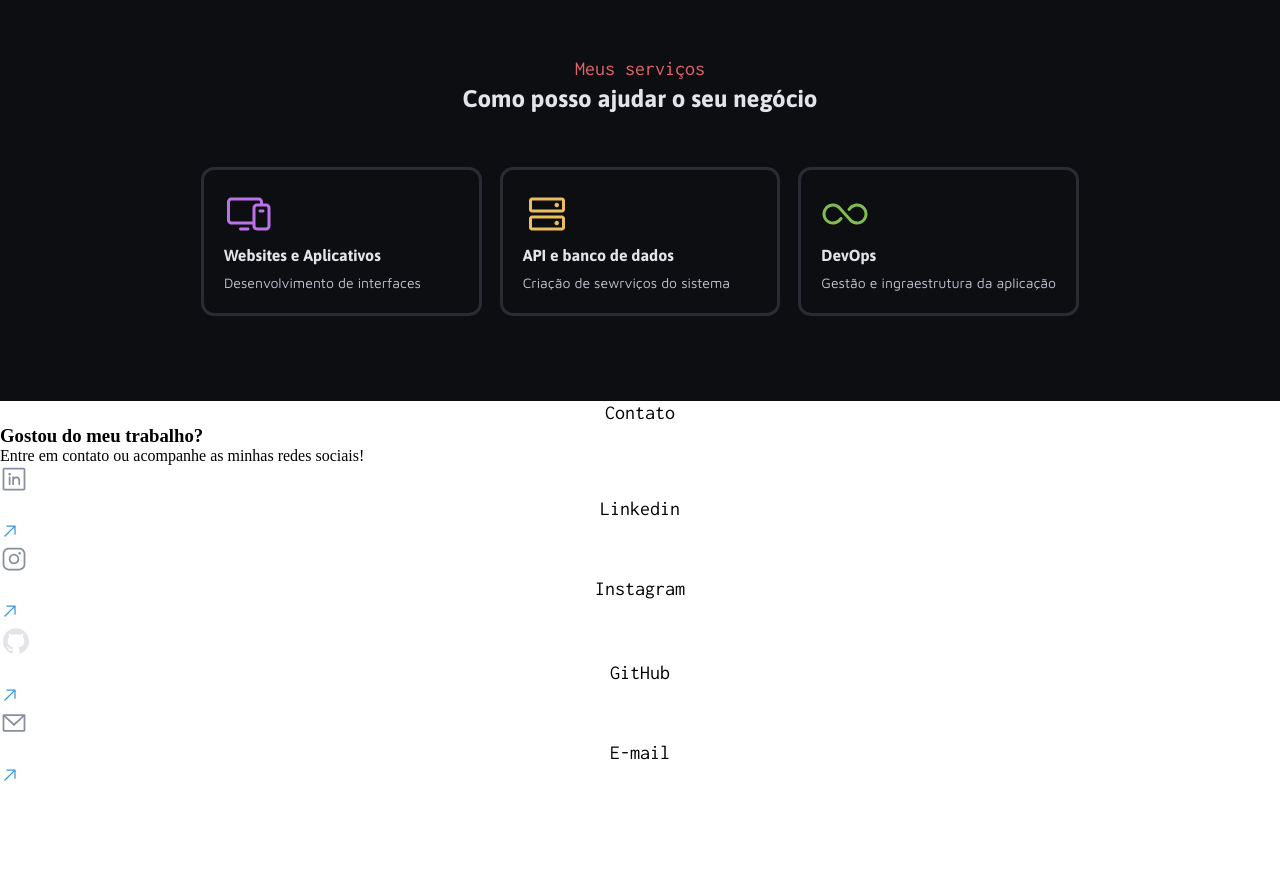
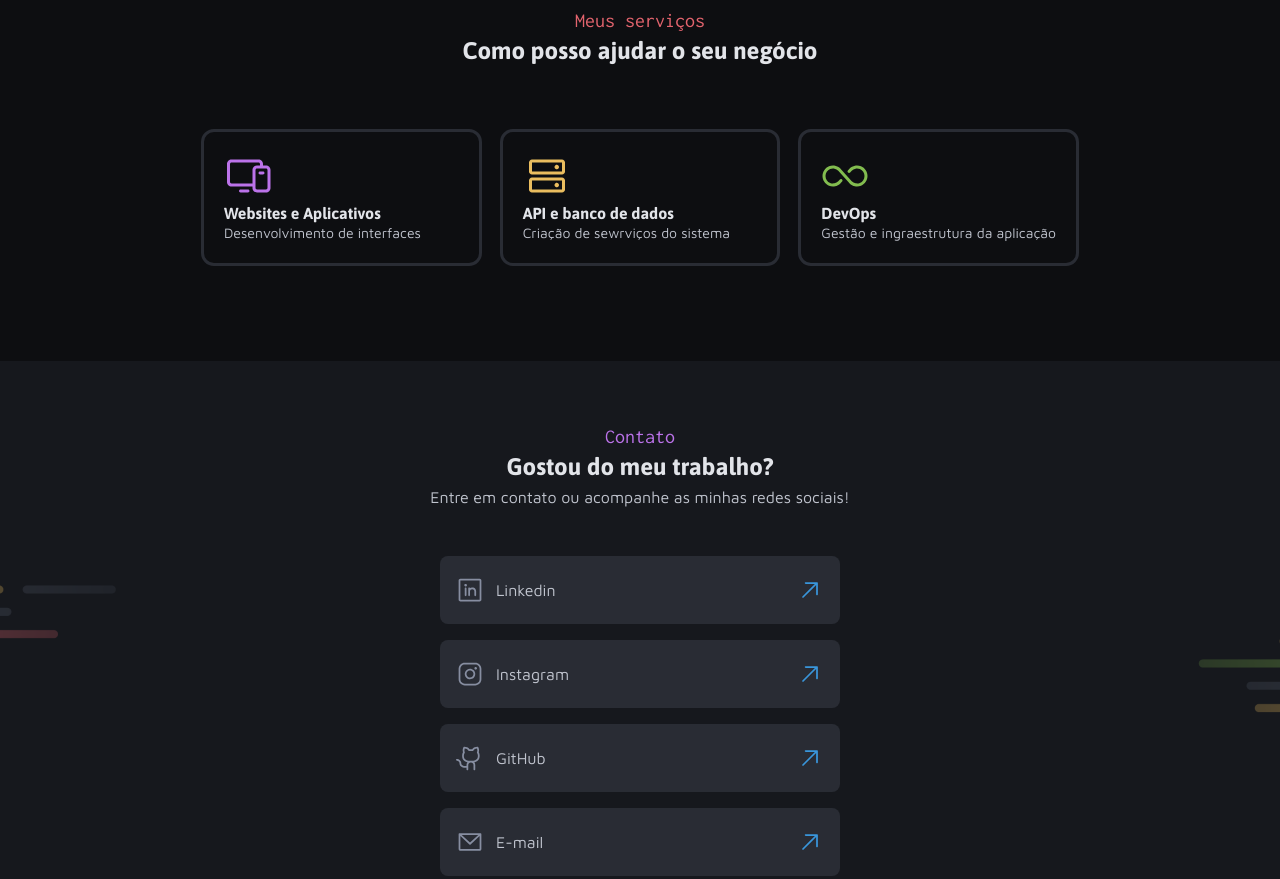
Before and after one commit to myekd/rocketseat-project-portifolio-dev, a plain HTML site: page index.html in a window 1280 px wide. Shown: the part 1700-2579 px from the top of the page. Before the commit the page ends 2489 px from the top, so only its background shows below. Drawn offline with Linux system fonts and the light colour scheme.

Commit message:
Finalizada ultima seção (footer)

```diff
--- a/index.html
+++ b/index.html
@@ -91,7 +91,7 @@
 
     <main>
       <section id="highlights">
-        <div class="section-title">
+        <div class="title">
           <span class="red">Meu trabalho</span>
           <h2>Veja os projetos em destaques</h2>
         </div>
@@ -103,7 +103,7 @@
                 alt="Rede social onde as pessoas mostram os registros de suas
                 viagens pelo mundo"
               />
-              <figcaption class="card-text">
+              <figcaption>
                 <h3>Travelgram</h3>
                 <p>
                   Rede social onde as pessoas mostram os registros de suas
@@ -184,7 +184,7 @@
       </section>
 
       <section id="services">
-        <div class="section-title">
+        <div class="title">
           <span class="red">Meus serviços</span>
           <h2>Como posso ajudar o seu negócio</h2>
         </div>
@@ -210,52 +210,96 @@
     </main>
     <footer>
       <div>
-        <div>
-          <span>Contato</span>
+        <div class="title">
+          <span class="purple">Contato</span>
           <h3>Gostou do meu trabalho?</h3>
           <p>Entre em contato ou acompanhe as minhas redes sociais!</p>
         </div>
 
         <div>
           <section>
-            <ul>
+            <ul class="contact-list">
               <li>
+                <a
+                  class="contact-item"
+                  href="#"
+                  target="_blank"
+                  rel="noopener noreferrer"
+                >
+                  <div class="contact-label">
                     <img
                       src="./assets/icons/LinkedinLogo.svg"
                       alt="logo linkedin"
                     />
                     <span>Linkedin</span>
+                  </div>
                   <img
                     src="./assets/icons/ArrowUpRight.svg"
-                  alt="seta apontando para cima e para a direita indicando acesso externo ou link para outra página"
+                    alt="seta para link externo"
+                    class="contact-arrow"
                   />
+                </a>
               </li>
+
               <li>
+                <a
+                  class="contact-item"
+                  href="#"
+                  target="_blank"
+                  rel="noopener noreferrer"
+                >
+                  <div class="contact-label">
                     <img
                       src="./assets/icons/InstagramLogo.svg"
                       alt="logo instagram"
                     />
                     <span>Instagram</span>
+                  </div>
                   <img
                     src="./assets/icons/ArrowUpRight.svg"
-                  alt="seta apontando para cima e para a direita indicando acesso externo ou link para outra página"
+                    alt="seta para link externo"
+                    class="contact-arrow"
                   />
+                </a>
               </li>
+
               <li>
-                <img src="./assets/icons/GitHub.svg" alt="logo github" />
+                <a
+                  class="contact-item"
+                  href="#"
+                  target="_blank"
+                  rel="noopener noreferrer"
+                >
+                  <div class="contact-label">
+                    <img
+                      src="./assets/icons/GithubLogo.svg"
+                      alt="logo github"
+                    />
                     <span>GitHub</span>
+                  </div>
                   <img
                     src="./assets/icons/ArrowUpRight.svg"
-                  alt="seta apontando para cima e para a direita indicando acesso externo ou link para outra página"
+                    alt="seta para link externo"
+                    class="contact-arrow"
                   />
+                </a>
               </li>
+
               <li>
-                <img src="./assets/icons/EnvelopeSimple.svg" alt="logo email" />
+                <a class="contact-item" href="#">
+                  <div class="contact-label">
+                    <img
+                      src="./assets/icons/EnvelopeSimple.svg"
+                      alt="ícone de e-mail"
+                    />
                     <span>E-mail</span>
+                  </div>
                   <img
                     src="./assets/icons/ArrowUpRight.svg"
-                  alt="seta apontando para cima e para a direita indicando acesso externo ou link para outra página"
+                    alt="seta para envio de e-mail"
+                    class="contact-arrow"
                   />
+                </a>
               </li>
             </ul>
           </section>
--- /dev/null
+++ b/styles/footer.css
@@ -0,0 +1,68 @@
+footer {
+  width: 100%;
+  height: 787px;
+  background-image: url(../assets/Background_Contacts.png);
+  background-size: cover;
+  background-repeat: no-repeat;
+  background-position: center center;
+
+  padding: 64px 24px;
+  gap: 32px;
+}
+
+footer h3 {
+  font: var(--font-title-md);
+  color: var(--gray-100);
+}
+
+footer p {
+  font: var(--font-text-md);
+  color: var(--gray-200);
+  margin-bottom: 48px;
+}
+
+footer ul {
+  list-style: none;
+  padding: 0;
+  margin: 0;
+  display: flex;
+  flex-direction: column;
+  gap: 16px;
+}
+
+.contact-item {
+  text-decoration: none;
+  display: flex;
+  align-items: center;
+  justify-content: space-between;
+  gap: 12px;
+  padding: 8px 16px;
+  background-color: var(--gray-400);
+  border-radius: 8px;
+
+  width: 400px;
+  max-width: 100%;
+  height: 68px;
+  margin: 0 auto;
+}
+
+.contact-item .contact-label {
+  display: flex;
+  align-items: center;
+  gap: 12px;
+}
+
+.contact-item span {
+  font: var(--font-text-md);
+  color: var(--gray-200);
+}
+
+.contact-item img:first-of-type {
+  width: 28px;
+  height: 28px;
+}
+
+.contact-arrow {
+  width: 20px;
+  height: 20px;
+}
--- a/styles/header.css
+++ b/styles/header.css
@@ -1,5 +1,4 @@
 header {
-  /* height: 750px; */
   height: auto;
   min-height: 750px;
   padding: 120px 163px;
--- a/styles/main.css
+++ b/styles/main.css
@@ -3,7 +3,7 @@ main {
   flex-direction: column;
 }
 
-.section-title {
+.title {
   display: flex;
   flex-direction: column;
   align-items: center;
@@ -16,13 +16,11 @@ main {
   flex-direction: column;
   gap: 56px;
   background-color: var(--gray-500);
-  height: 817px;
+  min-height: 817px;
 }
 
 span {
-  display: block;
   font: var(--font-subtitle);
-  text-align: center;
 }
 
 h2 {
@@ -31,21 +29,27 @@ h2 {
 }
 
 .card-container {
+  padding: 10px;
   display: grid;
-  grid-template-columns: repeat(3, 1fr);
+  grid-template-columns: repeat(3, minmax(0, 1fr));
   gap: 24px;
   max-width: 1040px;
   margin: 0 auto;
 }
 
+@media (max-width: 768px) {
+  .card-container {
+    grid-template-columns: repeat(2, minmax(0, 1fr));
+  }
+}
+
 .card {
-  display: flex;
-  flex-direction: column;
-  gap: 8px;
-  padding: 12px 12px 0;
+  height: auto;
+  border-radius: 10px;
+  min-width: 0;
+  padding: 5%;
   background-color: var(--gray-400);
-  border-radius: 10px;
-  height: auto;
+  overflow-wrap: break-word;
 }
 
 .card img {
@@ -64,7 +68,7 @@ h2 {
 }
 
 section:first-of-type .card:hover {
-  background-color: var(--gray-300);
+  /* background-color: var(--gray-300); */
   outline: 3px solid var(--gray-200);
 }
 
@@ -80,8 +84,7 @@ figcaption {
   display: flex;
   flex-direction: column;
   gap: 56px;
-  max-height: 480px;
-  padding: 88px 120px;
+  padding: 88px 0;
 
   background-color: var(--gray-600);
 }
--- a/styles/style.css
+++ b/styles/style.css
@@ -2,3 +2,4 @@
 @import url(./global.css);
 @import url(./header.css);
 @import url(./main.css);
+@import url(./footer.css);
--- a/styles/utility.css
+++ b/styles/utility.css
@@ -7,3 +7,7 @@
 .red {
   color: var(--red);
 }
+
+.purple {
+  color: var(--purple);
+}
```
Lines whose indentation alone changed are shown as unchanged.
